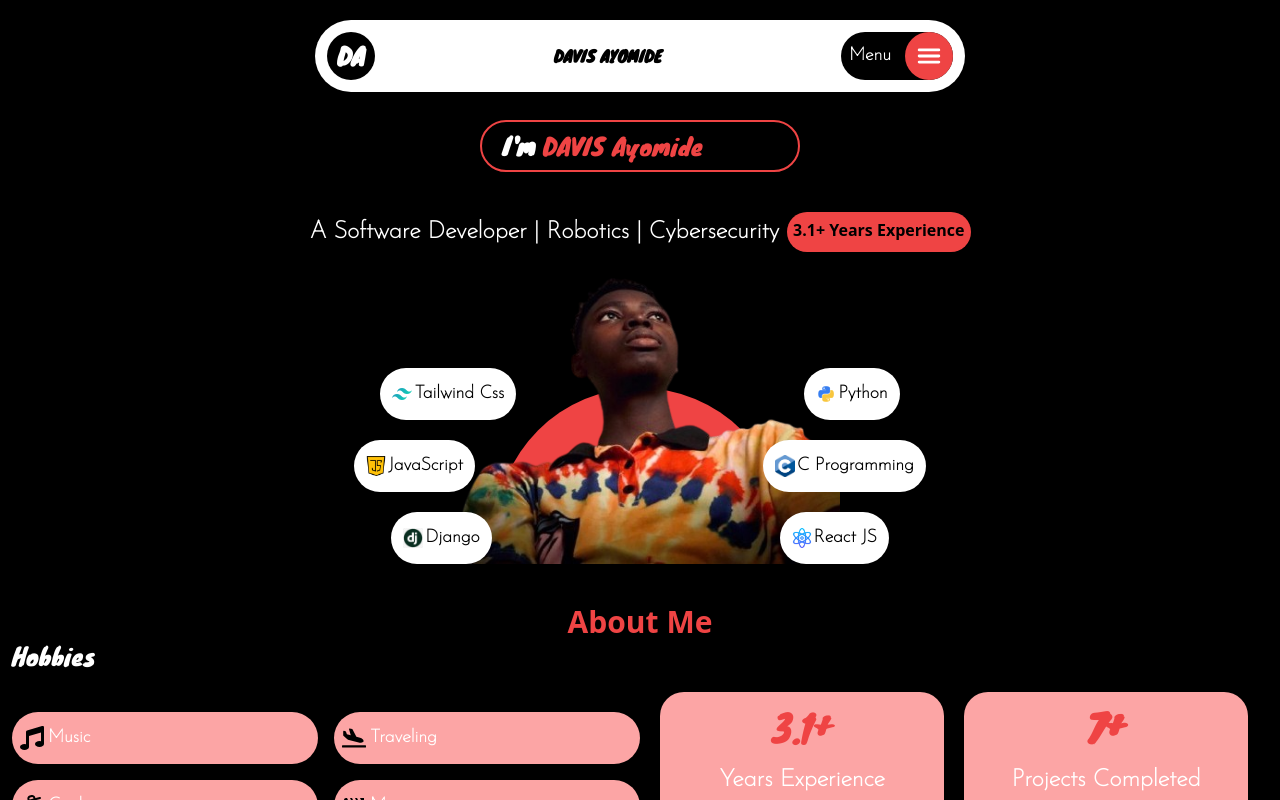
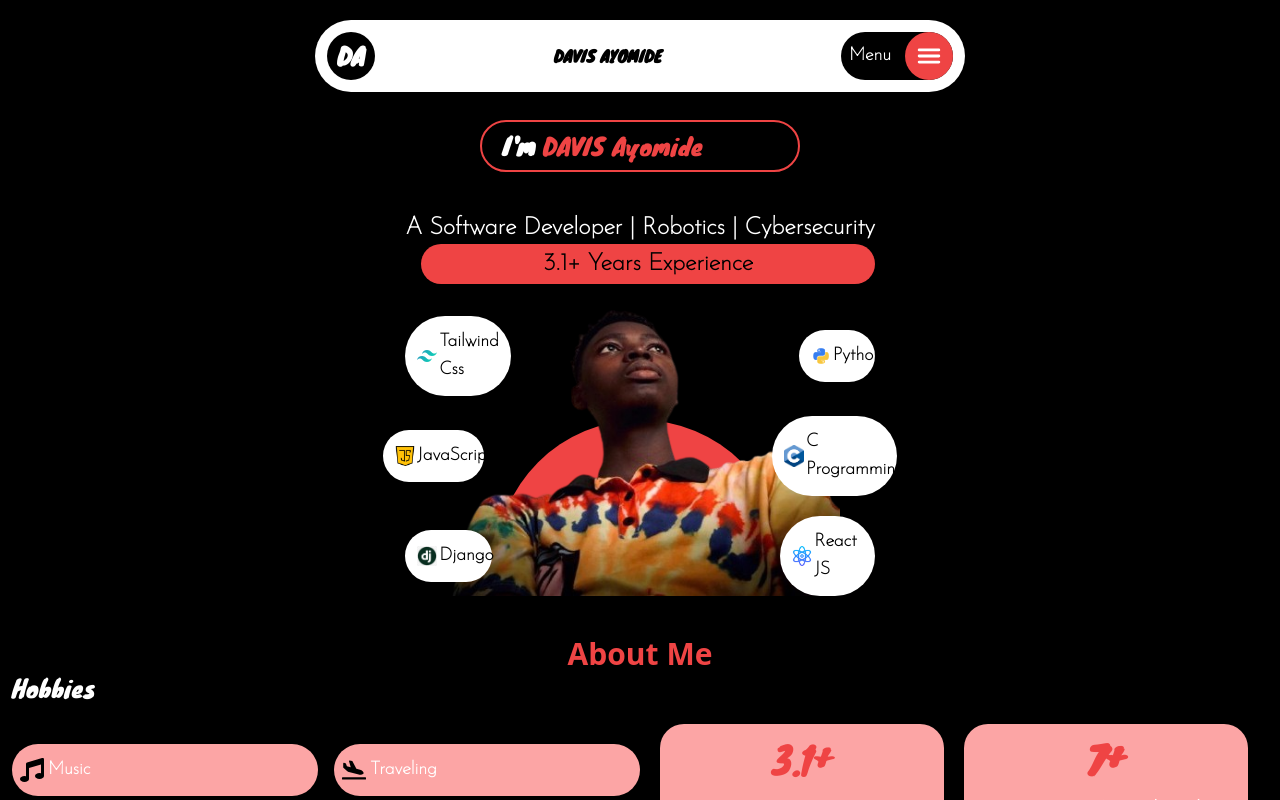
Before and after one commit to lucid-techwrld/newPortfolio, a React (Vite) app: page / in a window 1280 px wide. Shown: the top 800 px of the page. Built offline with nearby package versions, Linux system fonts and the light colour scheme.

Commit message:
adjsut the intro para

```diff
--- a/index.html
+++ b/index.html
@@ -8,7 +8,7 @@
 
         <meta
             name="description"
-            content="I'm Davis Ayomide, an 18-year-old tech enthusiast with a profound passion for the digital realm. With over 6 years of experience, I've immersed myself in web and app development, robotics, cloud computing, and game development. As a resource personnel for Airobot and a tech content creator, I share my expertise at events like the Young Techies Festival to inspire and educate others in the field."
+            content="I'm Davis Ayomide, an 18-year-old tech enthusiast with a profound passion for the digital realm. With over 3 years of experience, I've immersed myself in web and app development, robotics, cloud computing, and game development. As a resource personnel for Airobot and a tech content creator, I share my expertise at events like the Young Techies Festival to inspire and educate others in the field."
         />
 
         <meta
--- a/src/HomeLayout/Home.jsx
+++ b/src/HomeLayout/Home.jsx
@@ -8,7 +8,9 @@ import JS from "../assets/Image/JS.png";
 import Django from "../assets/Image/django.png";
 import C from "../assets/Image/c.png";
 
-function Home({id}) {
+function Home( {
+  id
+}) {
   return (
     <div id={id} className="flex flex-col justify-center items-center mt-16 px-3">
       <div className="w-80 h-auto border-2 border-red-500 rounded-full mt-14 p-2">
@@ -16,12 +18,12 @@ function Home({id}) {
           <strong className="text-white">I'm</strong> DAVIS Ayomide
         </p>
       </div>
-      <div className="w-full flex flex-wrap justify-center items-center mt-10 gap-2">
-        <p className="font-josefinsans text-lg text-white text-center  font-extrabold sm:text-2xl">
+      <p className="w-full  font-josefinsans text-lg text-white text-center  font-extrabold sm:text-2xl space-x-4 mt-10">
+        <span>
           A Software Developer | Robotics | Cybersecurity
-        </p>
-        <span className="bg-red-500 h-10 rounded-full p-1.5 text-black font-extrabold text-center">3.1+ Years Experience</span>
-      </div>
+        </span>
+        <span className="mr-4 bg-red-500 h-10 rounded-full p-1.5 text-black font-extrabold text-centerw flex justify-center items-center">3.1+ Years Experience</span>
+      </p>
       <div className="mt-1 relative w-full p-0 h-72 items-center flex flex-col mt-6">
         <img
         src={myImage}
```
